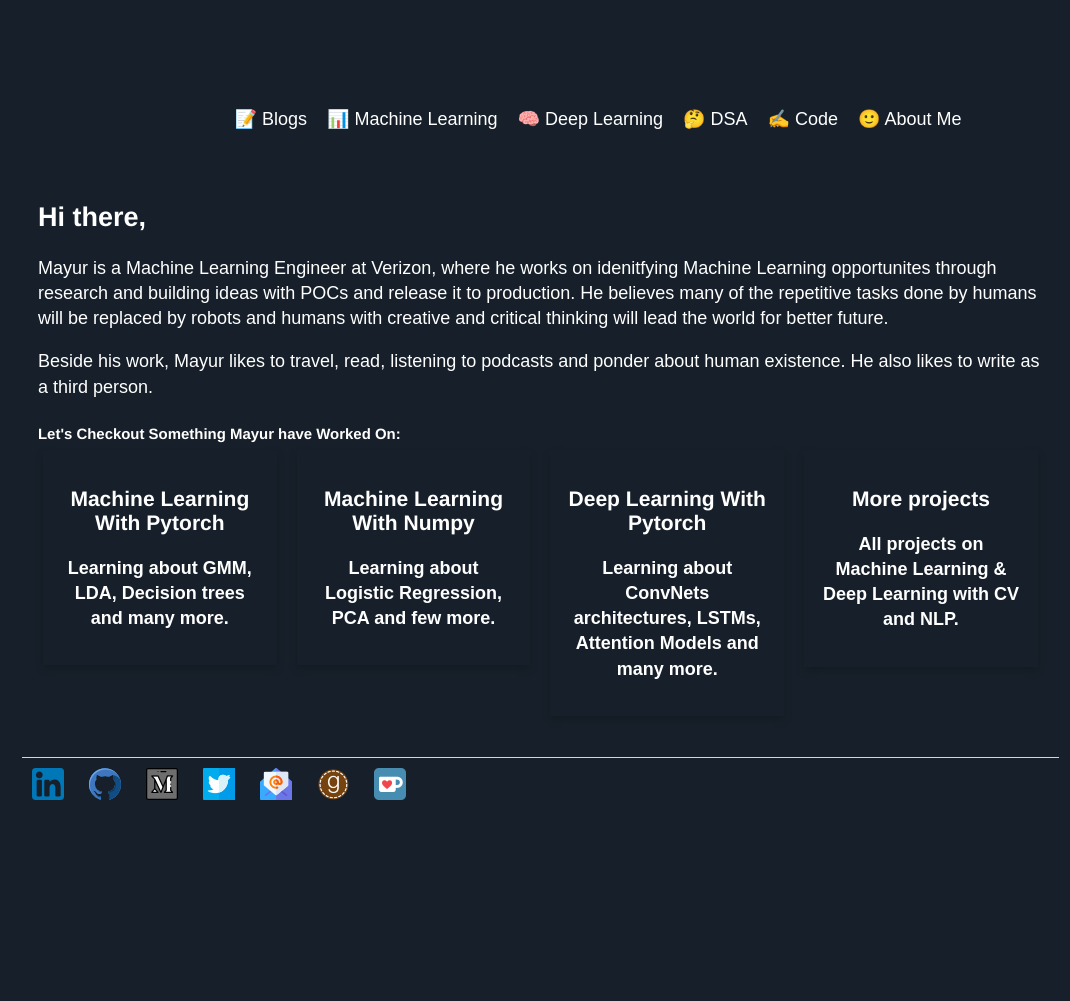
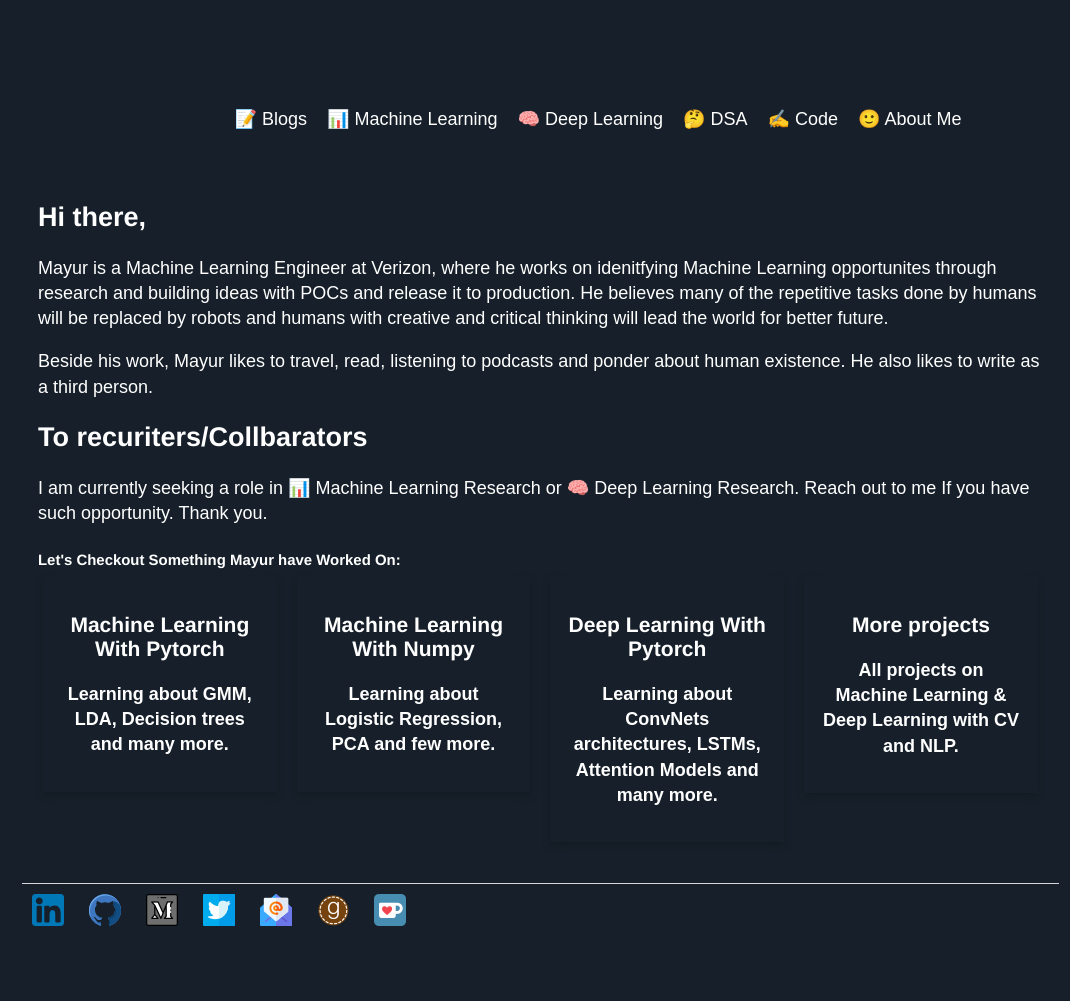
Before and after one commit to Mayurji/mayurji.github.io, a Jekyll site: the page built from about/index.html, in a window 1280 px wide. Shown: the whole page, without its empty margins (42-1112 px from the left). Built offline with Jekyll 4.4.1, drawn with Linux system fonts in a browser that asks for light colours; nearby versions of some CDN libraries; before the commit the page ends 900 px from its top, so only the background shows below that.

Commit message:
Update index.html

```diff
--- a/about/index.html
+++ b/about/index.html
@@ -29,6 +29,8 @@ title: Math + Computing = AI
 
 	<p>Beside his work, Mayur likes to travel, read, listening to podcasts and ponder about human existence. He also likes to write as a third person.</p>
 
+	<h2>To recuriters/Collbarators</h2>
+	<p>I am currently seeking a role in 📊 Machine Learning Research or 🧠 Deep Learning Research. Reach out to me If you have such opportunity. Thank you.</p>
 	<!--<p><strong>Things I Do In My Free Time<strong></p>
 	<ul style="margin-top:-30px;"><li>Deep Learning, Reading and Math.</li></ul>
 
```
